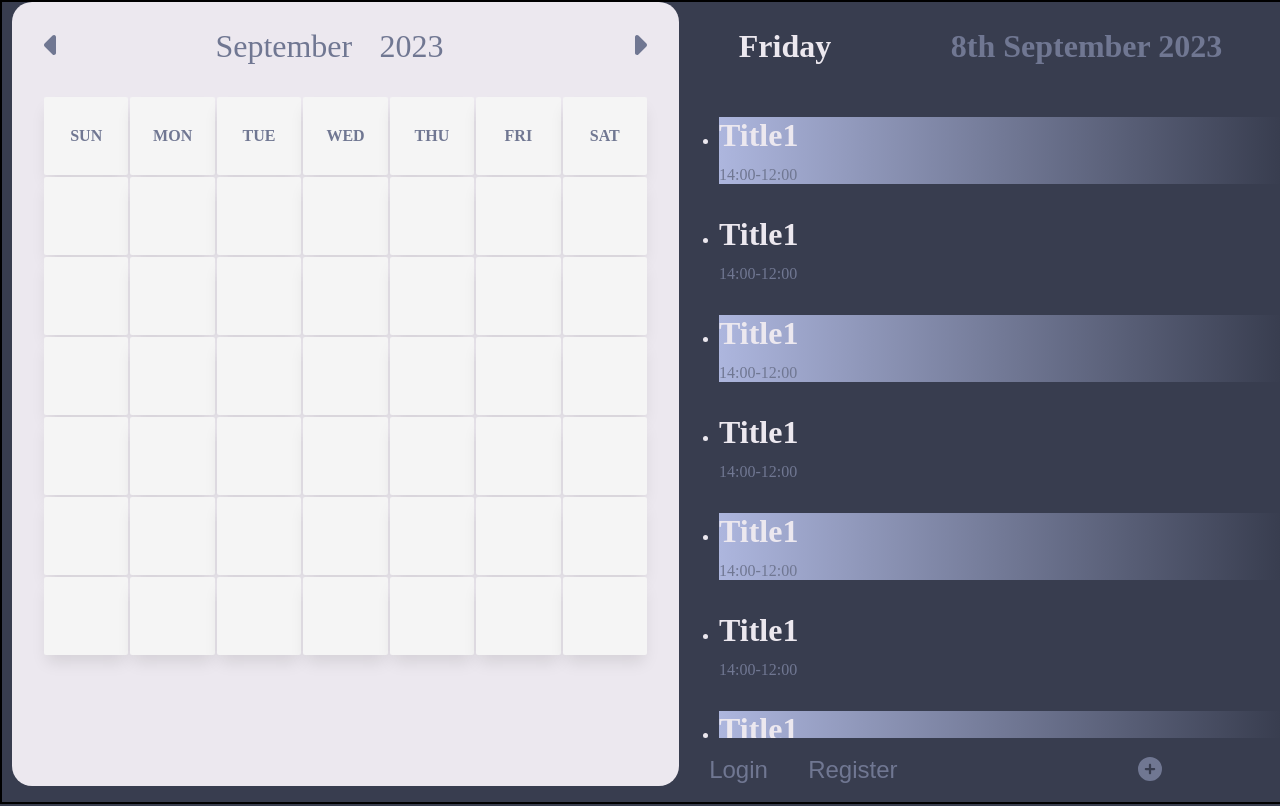
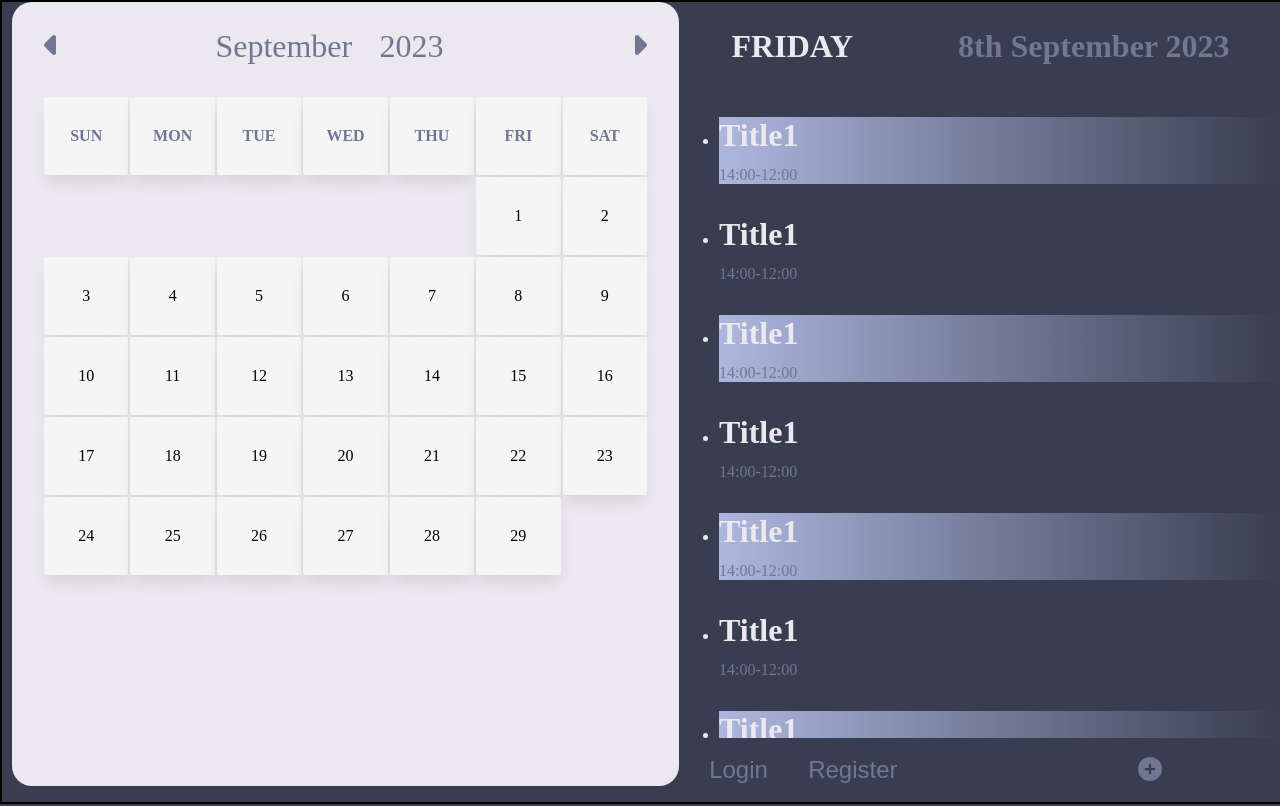
Before and after one commit to amaan-aly246/CalenderWebApp, a React (Vite) app in the folder Client/: page / in a window 1280 px wide. Built offline with nearby package versions, Linux system fonts and the light colour scheme.

Commit message:
calender dates work done

```diff
--- a/Client/src/components/CalenderPart/CalenderPart.css
+++ b/Client/src/components/CalenderPart/CalenderPart.css
@@ -48,3 +48,7 @@ span.year {
   text-align: center;
   background-color: whitesmoke;
 }
+
+.empty-grid{
+  z-index: -10000;
+}
--- a/Client/src/components/CalenderPart/CalenderPart.jsx
+++ b/Client/src/components/CalenderPart/CalenderPart.jsx
@@ -1,20 +1,54 @@
-import React from "react"
+import React, { useState, useEffect } from "react"
 import "./CalenderPart.css"
 import { FontAwesomeIcon } from "@fortawesome/react-fontawesome"
 import { faCaretLeft, faCaretRight } from "@fortawesome/free-solid-svg-icons"
-import  days  from "../../data/daysArr"
+import { days, months, fullDays } from "../../data/Data"
+import "../../App.css"
+import { renderDates } from "./renderDates"
+export default function CalenderPart() {
+  const currentDate = new Date()
+  const [monthIndex, setMonthIndex] = useState(currentDate.getMonth())
+  const [year, setYear] = useState(currentDate.getFullYear())
+  const [firstDayOfMonth, setFirstDayOfMonth] = useState(0)
+  const [totalDaysInMonth, setTotalDaysInMonth] = useState(0)
 
-import "../../App.css"
-export default function CalenderPart() {
+  useEffect(() => {
+    const firstDay = new Date(year, monthIndex, 1).getDay()
+    const lastDay = new Date(year, monthIndex + 1, 0).getDate()
+    setFirstDayOfMonth(firstDay)
+    setTotalDaysInMonth(lastDay)
+  }, [year, monthIndex])
+
+  const handlerLeftBtn = () => {
+    setMonthIndex((prevMonthIndex) => {
+      if (prevMonthIndex <= 0) {
+        setYear(year - 1)
+        return 11
+      } else {
+        return prevMonthIndex - 1
+      }
+    })
+  }
+  const handlerRightBtn = () => {
+    setMonthIndex((nextMonthIndex) => {
+      if (nextMonthIndex >= 11) {
+        setYear(year + 1)
+        return 0
+      } else {
+        return nextMonthIndex + 1
+      }
+    })
+  }
+
   return (
     <section className="Calender-Container">
       <header className="Calender-header">
-        <span className="leftBtn">
+        <span className="leftBtn" onClick={handlerLeftBtn}>
           <FontAwesomeIcon icon={faCaretLeft} />
         </span>
-        <span className="month">September</span>
-        <span className="year">2023</span>
-        <span className="rightBtn">
+        <span className="month">{months[monthIndex].month}</span>
+        <span className="year">{year}</span>
+        <span className="rightBtn" onClick={handlerRightBtn}>
           <FontAwesomeIcon icon={faCaretRight} />
         </span>
       </header>
@@ -26,13 +60,13 @@ export default function CalenderPart() {
             </div>
           ))}
         </div>
+        <div className="grid-date">
+          {/* {Array.from({ length: 42  }, (index) => (
+            <div className="grid-item" >
 
-        <div className="grid-date">
-          {Array.from({ length: 42 }, (index) => (
-            <div className="grid-item" key={index}>
-              {index}
             </div>
-          ))}
+          ))} */}
+          {renderDates(firstDayOfMonth, totalDaysInMonth)}
         </div>
       </section>
       <footer className="Calender-footer"></footer>
--- /dev/null
+++ b/Client/src/components/CalenderPart/renderDates.jsx
@@ -0,0 +1,21 @@
+export const renderDates = (firstDayOfMonth, totalDaysInMonth) => {
+    const dates = []
+    // empty space before the first
+    for (var i = 0; i < firstDayOfMonth; i++) {
+      dates.push(<div className="grid-item empty-grid"></div>)
+    }
+    // dates of the current month
+    for (var i = 1; i < totalDaysInMonth; i++) {
+      dates.push(
+        <div className="grid-item" key={i}>
+          {i}
+        </div>
+      )
+    }
+    //empty space
+    const remainingCells = 42 - dates.length
+    for (var i = 0; i < remainingCells; i++) {
+      dates.push(<div className="grid-item empty-grid"></div>)
+    }
+    return dates
+  }
--- a/Client/src/components/EventPar/EventPart.jsx
+++ b/Client/src/components/EventPar/EventPart.jsx
@@ -4,12 +4,19 @@ import "../../App.css"
 import { FontAwesomeIcon } from "@fortawesome/react-fontawesome"
 import { faCirclePlus } from "@fortawesome/free-solid-svg-icons"
 import listItem from "../../data/listItem"
+import { months , fullDays } from "../../data/Data"
+
 function EventPart() {
+  const currentDate = new Date()
+  // console.log(currentDate.getMonth())
   return (
     <section className="Event-Container">
       <header className="event-header">
-        <span className="event-day">Friday</span>
-        <span className="event-complete-date">8th september 2023</span>
+        <span className="event-day">{fullDays[currentDate.getDay()]}</span>
+        <span className="event-complete-date">
+          {currentDate.getDate()}th {months[currentDate.getMonth()].month}{" "}
+          {currentDate.getFullYear()}
+        </span>
       </header>
       <section className="event-content">
         <ul className="event-list">
@@ -23,8 +30,13 @@ function EventPart() {
       </section>
       <footer className="event-footer">
         <button className="loginBtn">Login</button>
-        <button className="registerBtn" >Register</button>
-        <button className="createEvent" ><FontAwesomeIcon icon={faCirclePlus} style={{color: 'rgb(112, 119, 146)'}}/></button>
+        <button className="registerBtn">Register</button>
+        <button className="createEvent">
+          <FontAwesomeIcon
+            icon={faCirclePlus}
+            style={{ color: "rgb(112, 119, 146)" }}
+          />
+        </button>
       </footer>
     </section>
   )
--- /dev/null
+++ b/Client/src/data/Data.js
@@ -0,0 +1,34 @@
+export const days = [
+    "SUN",
+    "MON",
+    "TUE",
+    "WED",
+    "THU",
+    "FRI",
+    "SAT",
+];
+
+export const fullDays = [
+    "SUNDAY",
+    "MONDAY",
+    "TUESDAY",
+    "WEDNESDAY",
+    "THURSDAY",
+    "FRIDAY",
+    "SATURDAY",
+]
+
+export const months = [
+    { month: "January" },
+    { month: "February" },
+    { month: "March" },
+    { month: "April" },
+    { month: "May" },
+    { month: "June" },
+    { month: "July" },
+    { month: "August" },
+    { month: "September" },
+    { month: "October" },
+    { month: "November" },
+    { month: "December" }
+];
--- a/Client/src/data/daysArr.js
+++ /dev/null
@@ -1,12 +0,0 @@
-const days = [
-    "SUN",
-    "MON",
-    "TUE",
-    "WED",
-    "THU",
-    "FRI",
-    "SAT",
-];
-
-
-export default days
```
